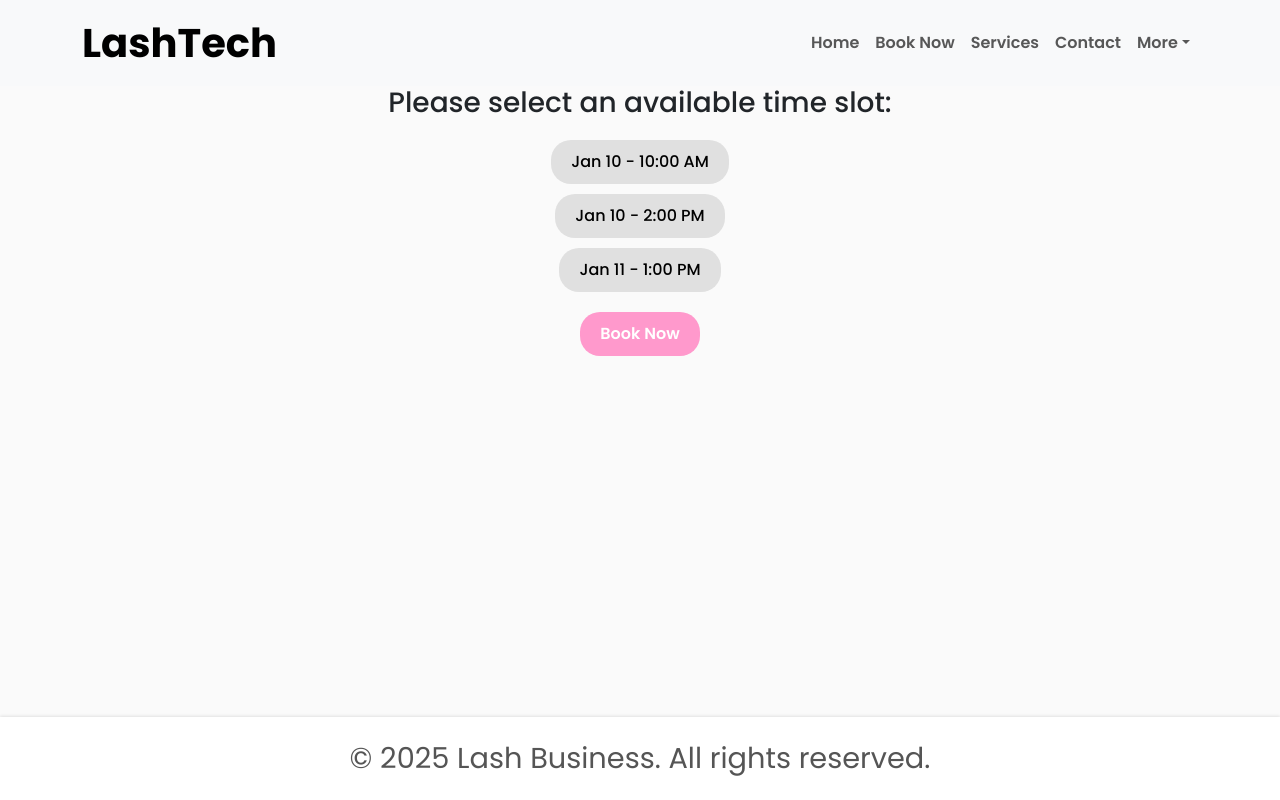
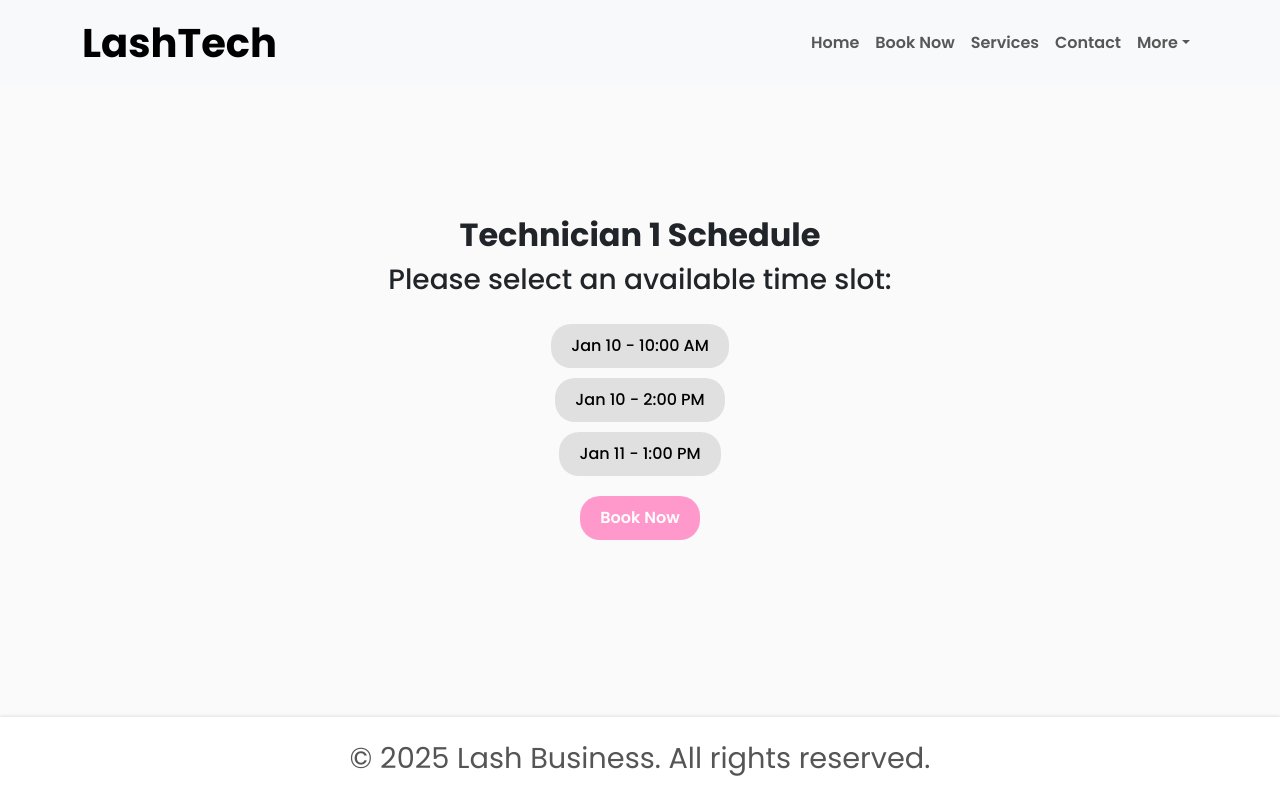
Before and after one commit to palmaisaias/GlamGo, a React (Vite) app: page /technician/1 in a window 1280 px wide. Built offline with nearby package versions, Linux system fonts and the light colour scheme.

Commit message:
centering fixes

```diff
--- a/src/pages/BookNow.jsx
+++ b/src/pages/BookNow.jsx
@@ -11,19 +11,22 @@
     id: 1,
     name: "Sarah",
     bio: "Certified lash tech with 3 years of experience.",
-    photoUrl: "https://images.unsplash.com/photo-1544005313-94ddf0286df2?w=500&auto=format&fit=crop&q=60&ixlib=rb-4.0.3&ixid=M3wxMjA3fDB8MHxzZWFyY2h8Nnx8d29tYW4lMkMlMjB5b3VuZyUyMGJlYXV0aWZ1bHxlbnwwfHwwfHx8MA%3D%3D",
+    photoUrl:
+      "https://images.unsplash.com/photo-1544005313-94ddf0286df2?w=500&auto=format&fit=crop&q=60&ixlib=rb-4.0.3&ixid=M3wxMjA3fDB8MHxzZWFyY2h8Nnx8d29tYW4lMkMlMjB5b3VuZyUyMGJlYXV0aWZ1bHxlbnwwfHwwfHx8MA%3D%3D",
   },
   {
     id: 2,
     name: "Alexa",
     bio: "Professional in lashes for 5+ years.",
-    photoUrl: "https://images.unsplash.com/photo-1527565290982-018bcfdbee74?w=500&auto=format&fit=crop&q=60&ixlib=rb-4.0.3&ixid=M3wxMjA3fDB8MHxzZWFyY2h8MTZ8fHdvbWFuJTJMIJTIweW91bmclMjBiZWF1dGlmdWx8ZW58MHx8MHx8fDA%3D",
+    photoUrl:
+      "https://images.unsplash.com/photo-1527565290982-018bcfdbee74?w=500&auto=format&fit=crop&q=60&ixlib=rb-4.0.3&ixid=M3wxMjA3fDB8MHxzZWFyY2h8MTZ8fHdvbWFuJTJMIJTIweW91bmclMjBiZWF1dGlmdWx8ZW58MHx8MHx8fDA%3D",
   },
   {
     id: 3,
     name: "Michelle",
     bio: "Passionate about beauty.",
-    photoUrl: "https://images.unsplash.com/photo-1533044776621-3fcc98a59622?w=500&auto=format&fit=crop&q=60&ixlib=rb-4.0.3&ixid=M3wxMjA3fDB8MHxzZWFyY2h8NDR8fHdvbWFuJTJMIJTIweW91bmclMjBiZWF1dGlmdWx8ZW58MHx8MHx8fDA%3D",
+    photoUrl:
+      "https://images.unsplash.com/photo-1533044776621-3fcc98a59622?w=500&auto=format&fit=crop&q=60&ixlib=rb-4.0.3&ixid=M3wxMjA3fDB8MHxzZWFyY2h8NDR8fHdvbWFuJTJMIJTIweW91bmclMjBiZWF1dGlmdWx8ZW58MHx8MHx8fDA%3D",
   },
 ];
 
@@ -31,7 +34,10 @@
   return (
     <div className="d-flex flex-column min-vh-100">
       <Navbar />
-      <Container className="flex-grow-1 text-center mt-5">
+      <Container
+        className="flex-grow-1 text-center mt-5"
+        style={{ paddingTop: "45px" }} // Adjust the padding value as needed
+      >
         <h1 className="fw-bold fs-2 fs-md-1">Choose Your Lash Technician</h1>
         <Row className="mt-4">
           {technicians.map((tech) => (
--- a/src/pages/TechnicianDetail.jsx
+++ b/src/pages/TechnicianDetail.jsx
@@ -93,15 +93,19 @@
     },
     container: {
       flexGrow: 1, // Allows the content to fill the available space
+      display: "flex",
+      flexDirection: "column",
+      alignItems: "center", // Centers content horizontally
+      justifyContent: "center", // Centers content vertically
       textAlign: "center",
-    marginTop: "40px",
+      marginTop: "40px", // You can adjust or remove this if not needed
     },
     slots: {
       display: "flex",
       flexDirection: "column",
       gap: "10px",
       alignItems: "center",
-    marginTop: "20px",
+      marginTop: "20px", // Adjust this for spacing between the heading and buttons
     },
     slotButton: {
       padding: "10px 20px",
```
Lines whose indentation alone changed are shown as unchanged.
